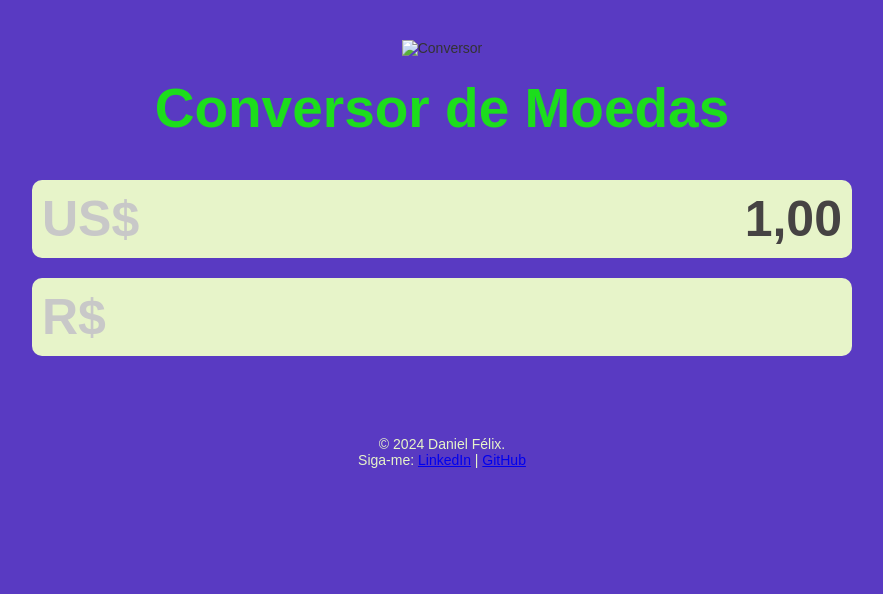
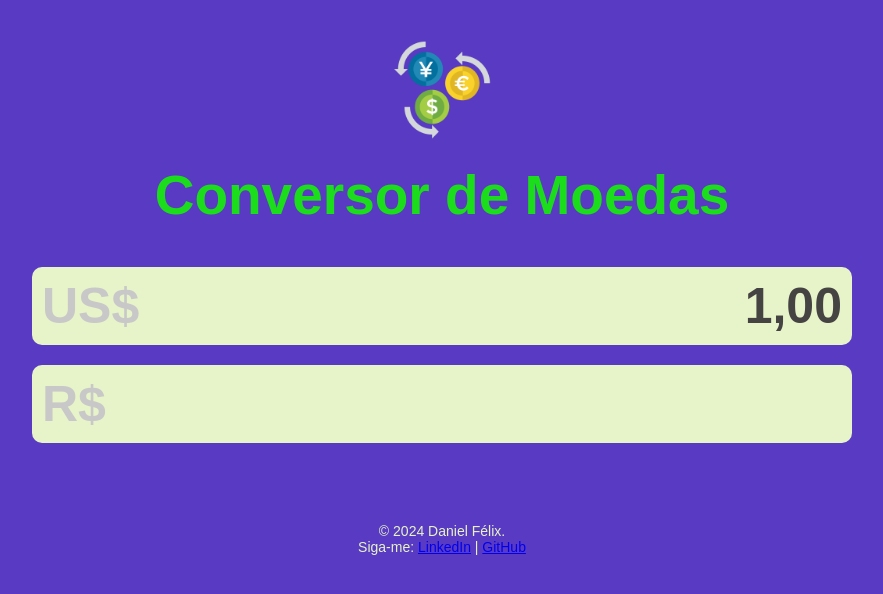
Before and after one commit to danielfelix45/conversor-moedas-simples, a plain HTML site: page index.html in a window 1280 px wide. Shown: the whole page, without its empty margins (198-1081 px from the left). Drawn offline with Linux system fonts and the light colour scheme; no server answers.

Commit message:
Update README

```diff
--- a/index.html
+++ b/index.html
@@ -10,7 +10,7 @@
 
 <body>
     <header>
-        <img src="assets/logo2.png" alt="Conversor" />
+        <img src="assets/logo.png" alt="Conversor" />
         <h1>Conversor de Moedas</h1>
     </header>
 
```
Also changed, not shown: 1 other file.
